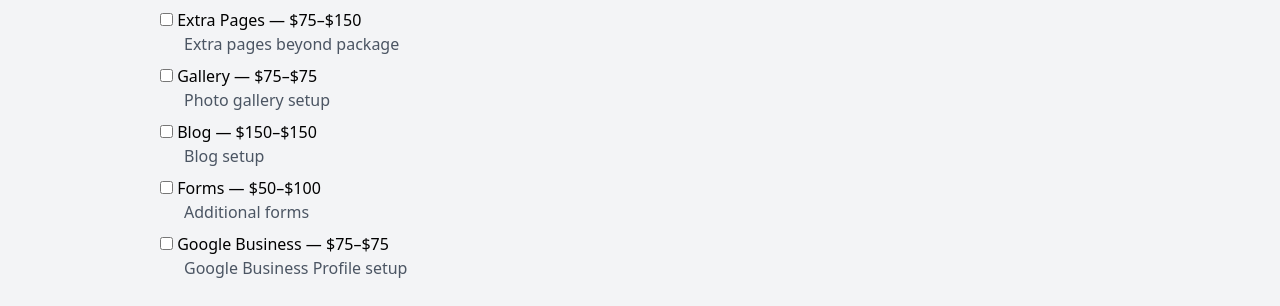
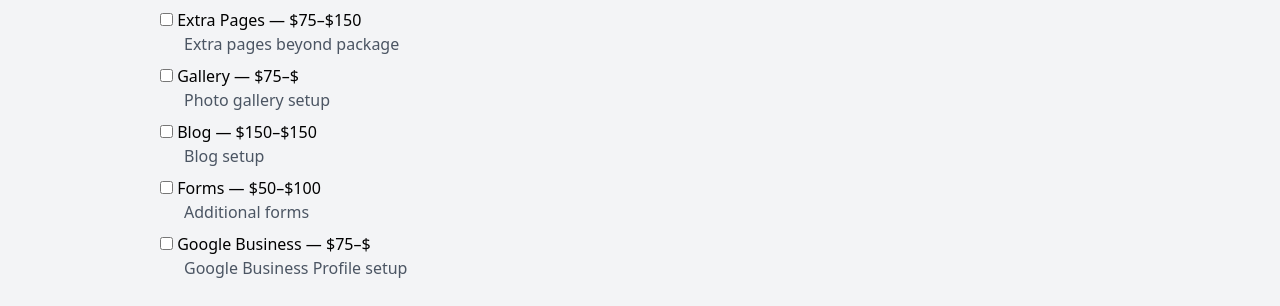
Before and after one commit to james3roberts/personal-site, a React (Vite) app: page /prices in a window 1280 px wide. Shown: the part 448-754 px from the top of the page. Built offline with nearby package versions, Linux system fonts and the light colour scheme.

Commit message:
fixed typos

```diff
--- a/src/pages/Prices.jsx
+++ b/src/pages/Prices.jsx
@@ -18,10 +18,10 @@ export default function Prices() {
   const addonPrices = {
     logo: { price: [50, 150], description: "Logo cleanup or simple redesign" },
     extraPages: { price: [75, 150], description: "Extra pages beyond package" },
-    gallery: { price: [75, 75], description: "Photo gallery setup" },
+    gallery: { price: [75], description: "Photo gallery setup" },
     blog: { price: [150, 150], description: "Blog setup" },
     forms: { price: [50, 100], description: "Additional forms" },
-    googleBusiness: { price: [75, 75], description: "Google Business Profile setup" },
+    googleBusiness: { price: [75], description: "Google Business Profile setup" },
   };
 
   const maintenancePrices = {
```
Also changed, not shown: src/pages/ToDo.txt.
